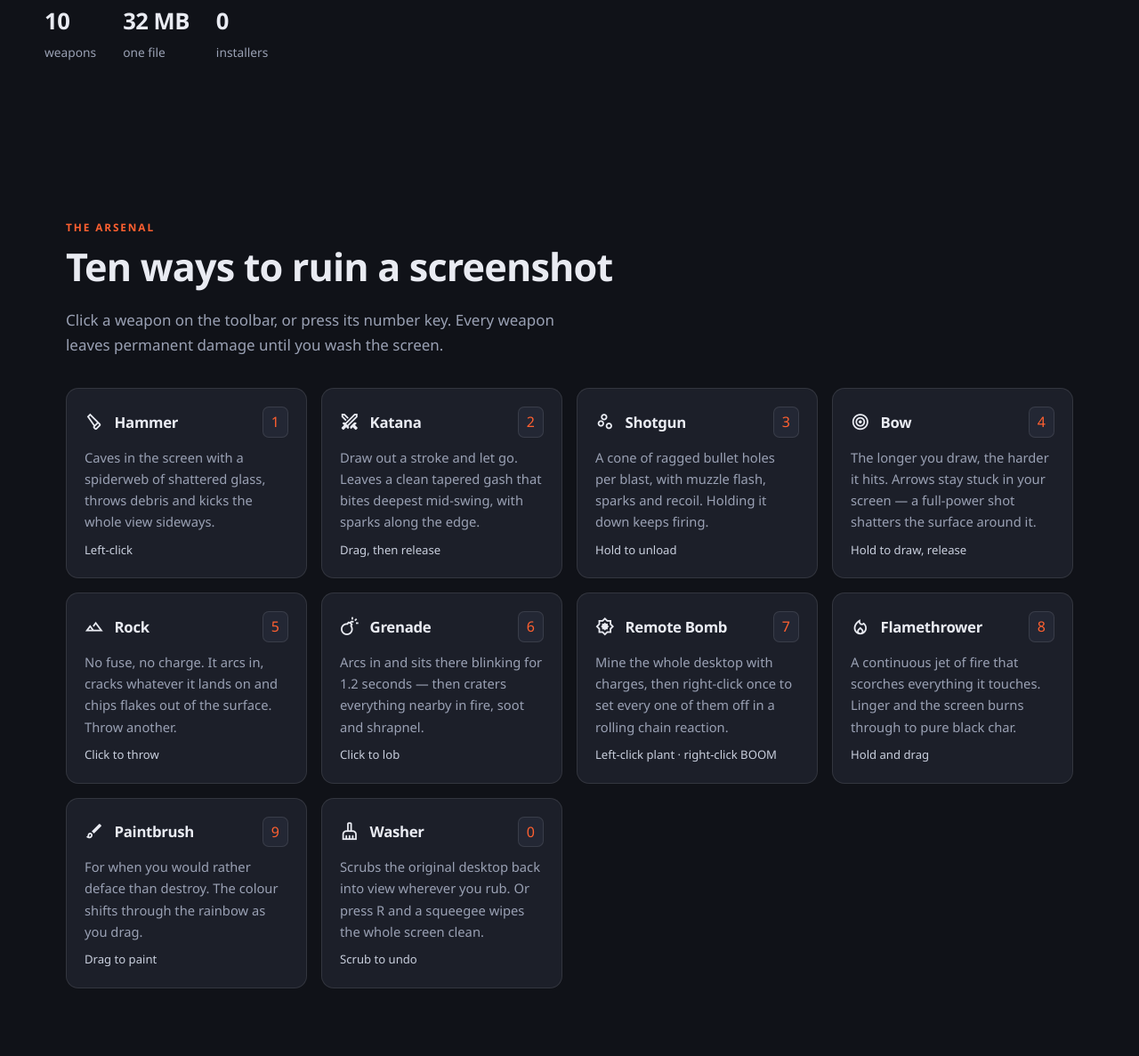
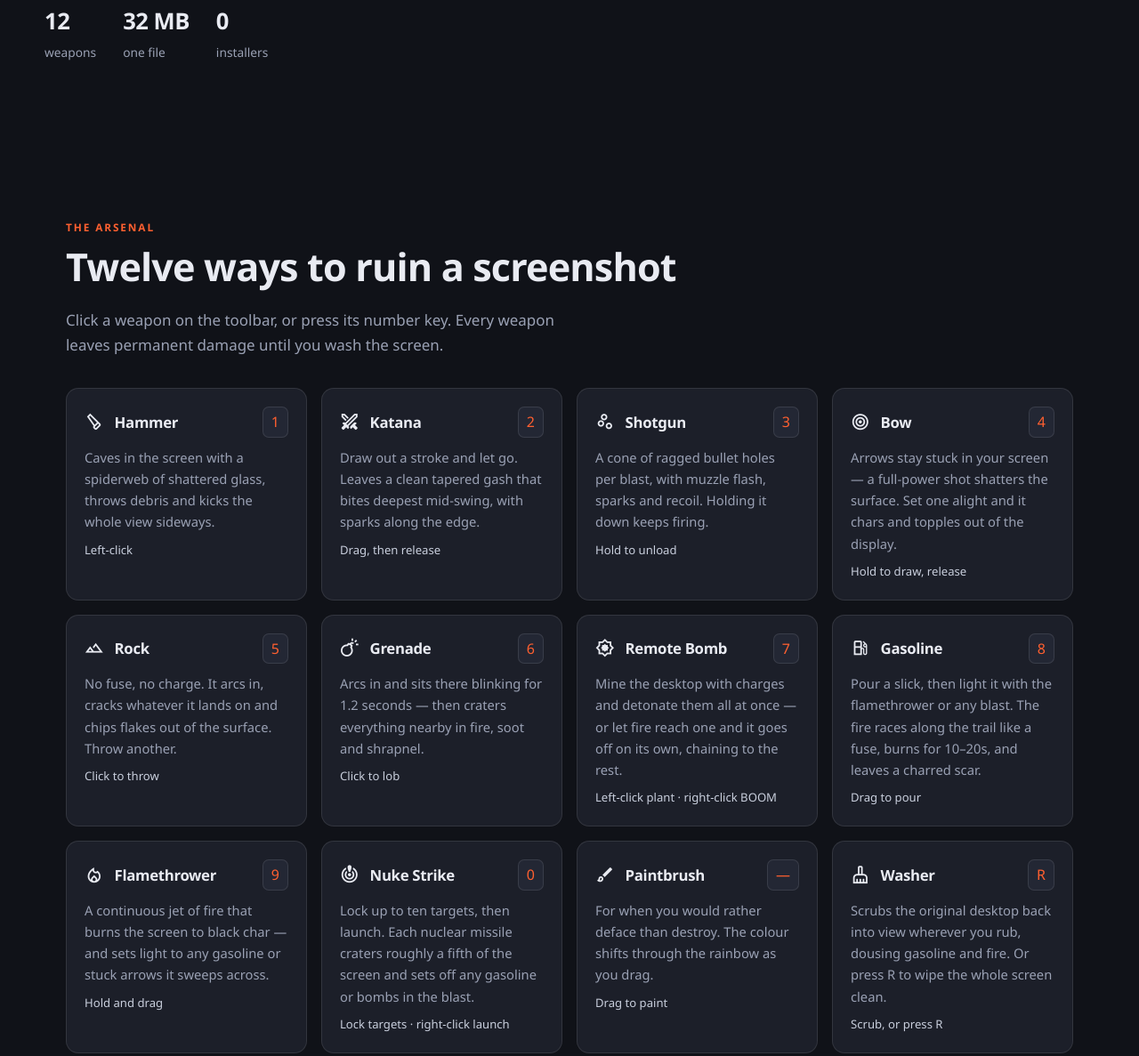
Before and after one commit to eromanjuan/desktop-destroyer-by-rom, a plain HTML site: page web/public/index.html in a window 1280 px wide. Shown: the part 852-2039 px from the top of the page at 89% size. Drawn offline with nearby package versions, Linux system fonts and the light colour scheme.

Commit message:
Update site for v1.2.0: twelve weapons, add Gasoline and Nuke Strike
Bumps the download card to v1.2.0 (the release now serves the fixed build),
the weapon count to 12, and the arsenal heading. Adds Gasoline and Nuke Strike
cards and refreshes the Bow, Remote Bomb and Flamethrower copy for the new fire
interactions. New Material Symbols (local_gas_station, crisis_alert) added to the
icon subset in sorted order, as the Google Fonts API requires.

```diff
--- a/web/public/app.js
+++ b/web/public/app.js
@@ -12,19 +12,23 @@ const WEAPONS = [
   { key:'3', ico:'scatter_plot', name:'Shotgun',      use:'Hold to unload',
     text:'A cone of ragged bullet holes per blast, with muzzle flash, sparks and recoil. Holding it down keeps firing.' },
   { key:'4', ico:'target', name:'Bow',          use:'Hold to draw, release',
-    text:'The longer you draw, the harder it hits. Arrows stay stuck in your screen — a full-power shot shatters the surface around it.' },
+    text:'Arrows stay stuck in your screen — a full-power shot shatters the surface. Set one alight and it chars and topples out of the display.' },
   { key:'5', ico:'terrain', name:'Rock',         use:'Click to throw',
     text:'No fuse, no charge. It arcs in, cracks whatever it lands on and chips flakes out of the surface. Throw another.' },
   { key:'6', ico:'bomb', name:'Grenade',      use:'Click to lob',
     text:'Arcs in and sits there blinking for 1.2 seconds — then craters everything nearby in fire, soot and shrapnel.' },
   { key:'7', ico:'explosion', name:'Remote Bomb',  use:'Left-click plant · right-click BOOM',
-    text:'Mine the whole desktop with charges, then right-click once to set every one of them off in a rolling chain reaction.' },
-  { key:'8', ico:'local_fire_department', name:'Flamethrower', use:'Hold and drag',
-    text:'A continuous jet of fire that scorches everything it touches. Linger and the screen burns through to pure black char.' },
-  { key:'9', ico:'brush', name:'Paintbrush',   use:'Drag to paint',
+    text:'Mine the desktop with charges and detonate them all at once — or let fire reach one and it goes off on its own, chaining to the rest.' },
+  { key:'8', ico:'local_gas_station', name:'Gasoline', use:'Drag to pour',
+    text:'Pour a slick, then light it with the flamethrower or any blast. The fire races along the trail like a fuse, burns for 10–20s, and leaves a charred scar.' },
+  { key:'9', ico:'local_fire_department', name:'Flamethrower', use:'Hold and drag',
+    text:'A continuous jet of fire that burns the screen to black char — and sets light to any gasoline or stuck arrows it sweeps across.' },
+  { key:'0', ico:'crisis_alert', name:'Nuke Strike', use:'Lock targets · right-click launch',
+    text:'Lock up to ten targets, then launch. Each nuclear missile craters roughly a fifth of the screen and sets off any gasoline or bombs in the blast.' },
+  { key:'—', ico:'brush', name:'Paintbrush',   use:'Drag to paint',
     text:'For when you would rather deface than destroy. The colour shifts through the rainbow as you drag.' },
-  { key:'0', ico:'cleaning_services', name:'Washer',       use:'Scrub to undo',
-    text:'Scrubs the original desktop back into view wherever you rub. Or press R and a squeegee wipes the whole screen clean.' },
+  { key:'R', ico:'cleaning_services', name:'Washer',       use:'Scrub, or press R',
+    text:'Scrubs the original desktop back into view wherever you rub, dousing gasoline and fire. Or press R to wipe the whole screen clean.' },
 ];
 
 /* ─────────────────────────── icon font gate ───────────────────────────
--- a/web/public/index.html
+++ b/web/public/index.html
@@ -9,7 +9,7 @@
 
 <meta property="og:type" content="website">
 <meta property="og:title" content="Desktop Destroyer by Rom">
-<meta property="og:description" content="Freeze your screen and take it apart with a hammer, a katana, a shotgun and seven other weapons. Free, one file, no install.">
+<meta property="og:description" content="Freeze your screen and take it apart with a hammer, a katana, gasoline, nuclear missiles and eight other weapons. Free, one file, no install.">
 <meta property="og:image" content="/assets/preview.png">
 <meta property="og:url" content="https://desktopdestroyer.web.app">
 <meta name="twitter:card" content="summary_large_image">
@@ -18,7 +18,7 @@
 <link rel="preconnect" href="https://fonts.googleapis.com">
 <link rel="preconnect" href="https://fonts.gstatic.com" crossorigin>
 <!-- Only the glyphs this page uses, so it stays a small download. -->
-<link rel="stylesheet" href="https://fonts.googleapis.com/css2?family=Material+Symbols+Outlined:opsz,wght,FILL,GRAD@24,400,0,0&icon_names=arrow_downward,arrow_upward,bomb,brush,carpenter,cleaning_services,explosion,handyman,hourglass_top,lightbulb,local_cafe,local_fire_department,location_on,lock,push_pin,scatter_plot,swords,target,terrain,warning&display=block">
+<link rel="stylesheet" href="https://fonts.googleapis.com/css2?family=Material+Symbols+Outlined:opsz,wght,FILL,GRAD@24,400,0,0&icon_names=arrow_downward,arrow_upward,bomb,brush,carpenter,cleaning_services,crisis_alert,explosion,handyman,hourglass_top,lightbulb,local_cafe,local_fire_department,local_gas_station,location_on,lock,push_pin,scatter_plot,swords,target,terrain,warning&display=block">
 <link rel="stylesheet" href="/styles.css">
 </head>
 <body>
@@ -69,7 +69,7 @@
         <a class="btn ghost" href="#demo-anchor">Try it right here <span class="msym sm">arrow_downward</span></a>
       </div>
       <ul class="facts">
-        <li><b>10</b><span>weapons</span></li>
+        <li><b>12</b><span>weapons</span></li>
         <li><b>32 MB</b><span>one file</span></li>
         <li><b>0</b><span>installers</span></li>
       </ul>
@@ -99,7 +99,7 @@
 <section class="section" id="weapons">
   <div class="wrap">
     <p class="eyebrow">The arsenal</p>
-    <h2>Ten ways to ruin a screenshot</h2>
+    <h2>Twelve ways to ruin a screenshot</h2>
     <p class="sub">Click a weapon on the toolbar, or press its number key. Every weapon
        leaves permanent damage until you wash the screen.</p>
 
@@ -169,7 +169,7 @@
       <table>
         <thead><tr><th>Key</th><th>What it does</th></tr></thead>
         <tbody>
-          <tr><td><kbd>1</kbd>–<kbd>9</kbd> <kbd>0</kbd></td><td>Switch weapon (0 is the washer)</td></tr>
+          <tr><td><kbd>1</kbd>–<kbd>9</kbd> <kbd>0</kbd></td><td>Switch weapon (0 is the Nuke Strike; the paintbrush and washer are toolbar-only)</td></tr>
           <tr><td>Mouse wheel</td><td>Cycle through weapons</td></tr>
           <tr><td>Left click</td><td>Use the current weapon — hold and drag for continuous ones</td></tr>
           <tr><td>Right click</td><td>Detonate every planted remote bomb at once</td></tr>
@@ -274,7 +274,7 @@
       <img src="/assets/icon.png" alt="" width="88" height="88">
       <div class="dl-meta">
         <h3>Desktop Destroyer by Rom</h3>
-        <p><b>v1.1.0</b> · 32 MB · Windows 10 &amp; 11 (64-bit)</p>
+        <p><b>v1.2.0</b> · 32 MB · Windows 10 &amp; 11 (64-bit)</p>
       </div>
       <a class="btn primary big" id="dlBtn"
          href="https://github.com/eromanjuan/desktop-destroyer-by-rom/releases/latest/download/Desktop.Destroyer.by.Rom.exe">
```
